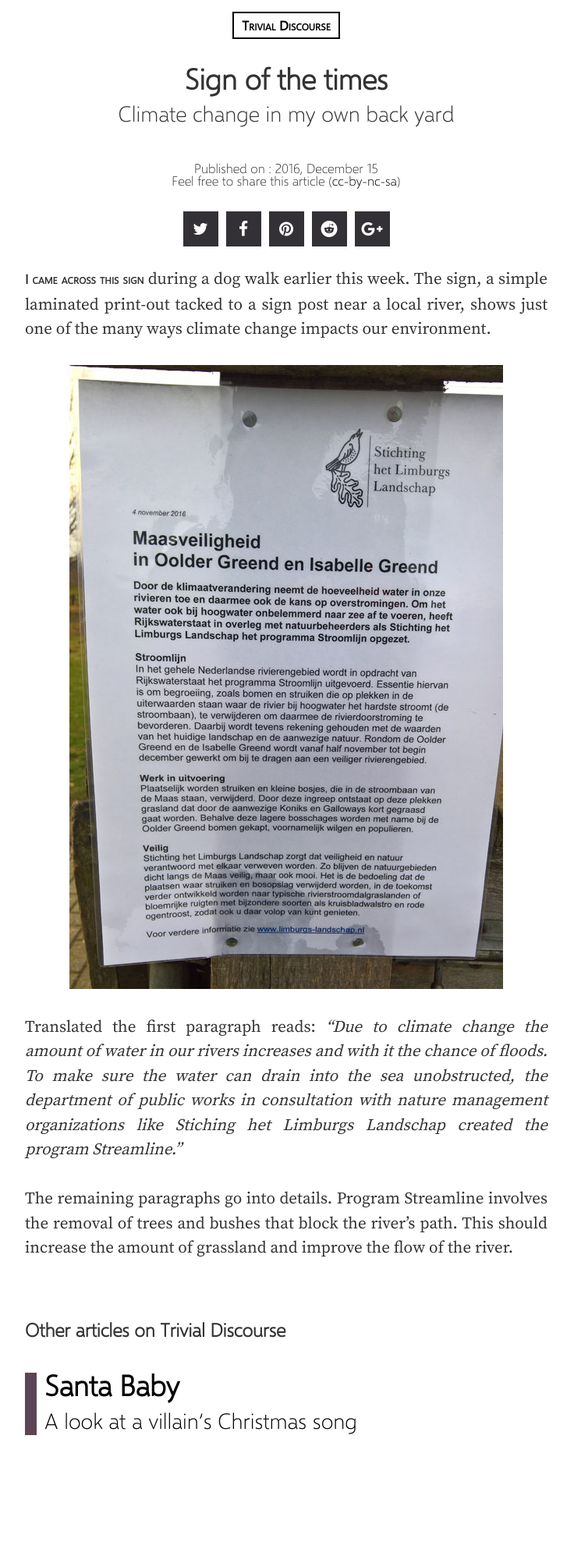
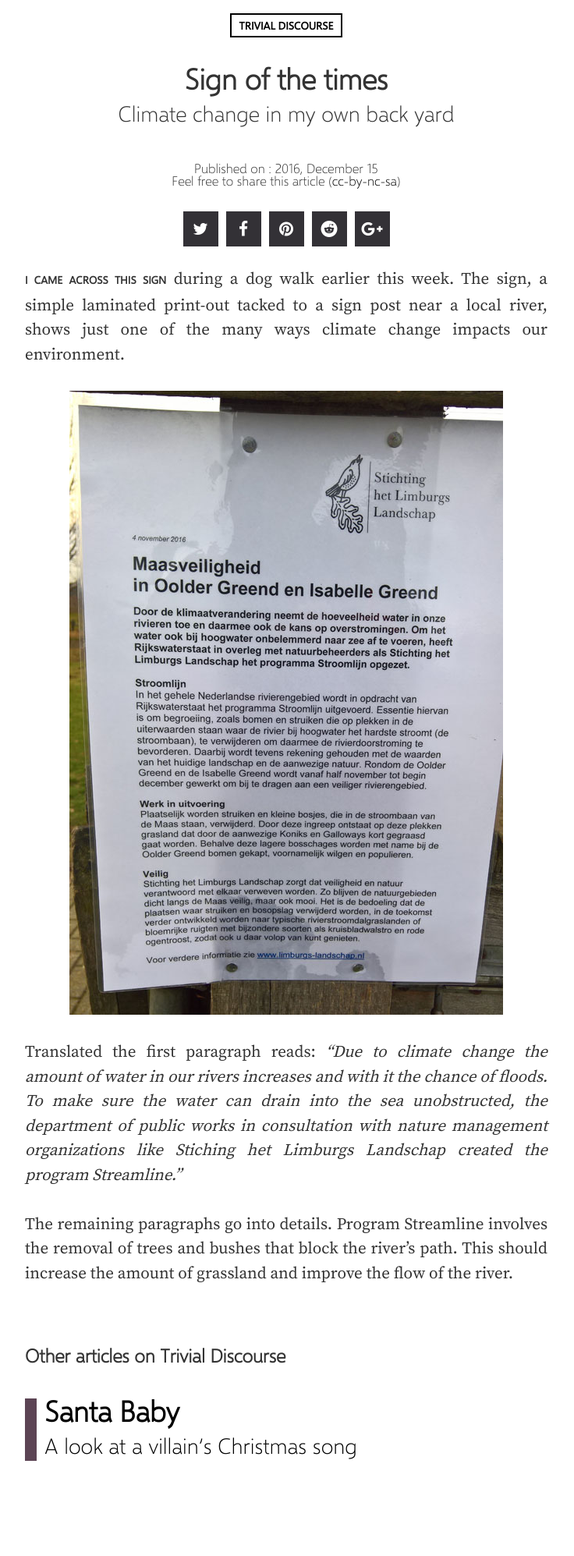
Before and after one commit to PieterHeijman/PieterHeijman.github.io, a Jekyll site: the page built from _posts/2016-12-15-sign-of-the-times.html, in a window 1280 px wide. Shown: the whole page at 78% size, without its empty margins (273-1009 px from the left). Built offline with Jekyll 4.4.1, drawn with Linux system fonts in a browser that asks for light colours; before the commit the page ends 1963 px from its top, so only the background shows below that.

Commit message:
smallcaps won't work properly in Chrome, so ... fake smallcaps

```diff
--- a/_layouts/post.html
+++ b/_layouts/post.html
@@ -5,7 +5,7 @@ layout: default
     <div class="container">
         <div class="row">
             <div class="col-md-12">
-                <article>
+                <article class="{{ page.category }}">
                 <h1 class="title">
                     {{ page.title }}<br>
                 </h1>
--- a/_sass/_base.scss
+++ b/_sass/_base.scss
@@ -124,17 +124,13 @@ p.title {
 }
 
 .smallcaps {
-  font-size: 0.80em;
+  font-size: 0.65em;
   font-kerning: normal;
   font-variant-ligatures: discretionary-ligatures;
-  font-variant-numeric: oldstyle-nums;
-  font-variant-caps: all-small-caps;
-  font-variant: small-caps;
+  font-variant-numeric: oldstyle-nums;;
   font-weight: bold;
   font-family: $bold-font;
-  -moz-font-feature-settings: "kern", "liga", "clig", "calt", "onum", "pnum", "smcp", "c2sc";
-  -ms-font-feature-settings: "kern", "liga", "clig", "calt", "onum", "pnum", "smcp", "c2sc";
-  font-feature-settings: "kern", "liga", "clig", "calt", "onum", "pnum", "smcp", "c2sc";
+  text-transform: uppercase;
 }
 
 .photocredits {
```
